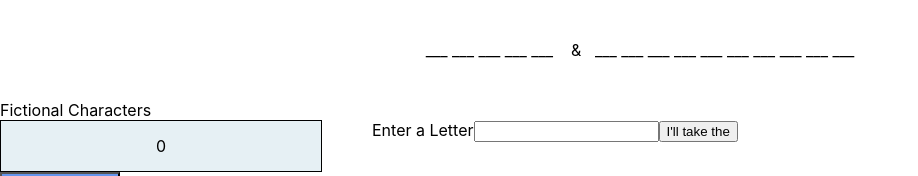
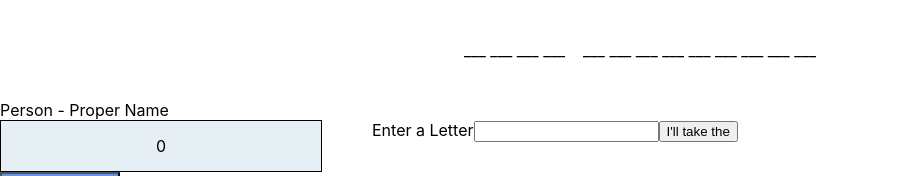
Before and after one commit to tova-moskowitz/react-wheel, a React (Create React App) app: page / in a window 1280 px wide. Shown: the top 176 px of the page, without its empty margins (0-918 px from the left). Built offline with nearby package versions, Linux system fonts and the light colour scheme.

Commit message:
refactor to unify setting state in single places

```diff
--- a/src/App.js
+++ b/src/App.js
@@ -39,24 +39,31 @@ class App extends React.Component {
     };
   }
 
-  retrieveNewCategory = () => {
-    const categories = Object.keys(phrases);
-    const category = categories[Math.floor(Math.random() * categories.length)];
-    this.setState({ currentCategory: category });
-    const puzzle =
-      phrases[category][Math.floor(Math.random() * phrases[category].length)];
-    return puzzle;
+  getRandom = fromArray =>
+    fromArray[Math.floor(Math.random() * fromArray.length)];
+
+  returnCategoryAndPuzzle = () => {
+    /**
+     * phrases: {
+     *  'things': ['apple', 'my hat']
+     * }
+     */
+
+    const category = this.getRandom(Object.keys(phrases)); // 'things'
+    const puzzle = this.getRandom(phrases[category])
+      .toUpperCase()
+      .split(""); // ['a','p','p','l',e']
+
+    return {
+      category,
+      puzzle
+    };
   };
 
   //Figure out why this is not working - Jan 21, 2019
   getDollarAmountPerTurn = () => {
-    const score = this.state.wheelScoreValues[
-      Math.floor(Math.random() * this.state.wheelScoreValues.length)
-    ];
-    this.setState({ currentScoreValue: score });
-    if (score === "bankrupt") {
-      this.setState({ runningScore: 0 });
-    }
+    const spin = this.getRandom(this.state.wheelScoreValues);
+    return spin === "bankrupt" ? 0 : spin;
   };
 
   renderPuzzle = () => {
@@ -75,34 +82,32 @@ class App extends React.Component {
   };
 
   UNSAFE_componentWillMount = () => {
-    const puzzle = this.retrieveNewCategory()
-      .toUpperCase()
-      .split("");
-    this.setState({ currentPuzzle: puzzle });
-    this.getDollarAmountPerTurn();
+    const puzzleData = this.returnCategoryAndPuzzle();
+    const wheelSpinValue = this.getDollarAmountPerTurn();
+
+    this.setState({
+      currentPuzzle: puzzleData.puzzle,
+      currentCategory: puzzleData.category,
+      wheelSpinValue
+    });
   };
 
   handleButtonRefresh = () => {
-    const puzzle = this.retrieveNewCategory()
-      .toUpperCase()
-      .split("");
-    this.setState({ currentPuzzle: puzzle });
+    const puzzleData = this.returnCategoryAndPuzzle();
+
+    this.setState({
+      currentPuzzle: puzzleData.puzzle,
+      currentCategory: puzzleData.category
+    });
+
     this.setState({ correctlyGuessedLetters: [] });
     this.setState({ allUsedLetters: [] });
     this.setState({ runningScore: 0 });
     this.setState({ correctLetterCount: 0 });
-    this.getDollarAmountPerTurn();
+    this.setState({ wheelSpinValue: this.getDollarAmountPerTurn() });
   };
 
   handleInputTurnLetter = e => {
-    let count = 0;
-    this.state.currentPuzzle.map(letter => {
-      if (e.target.value.toUpperCase() === letter) {
-        count++;
-      }
-    });
-
-    this.setState({ correctLetterCount: count });
     this.setState({ currentTurnLetter: e.target.value.toUpperCase() });
   };
 
```
